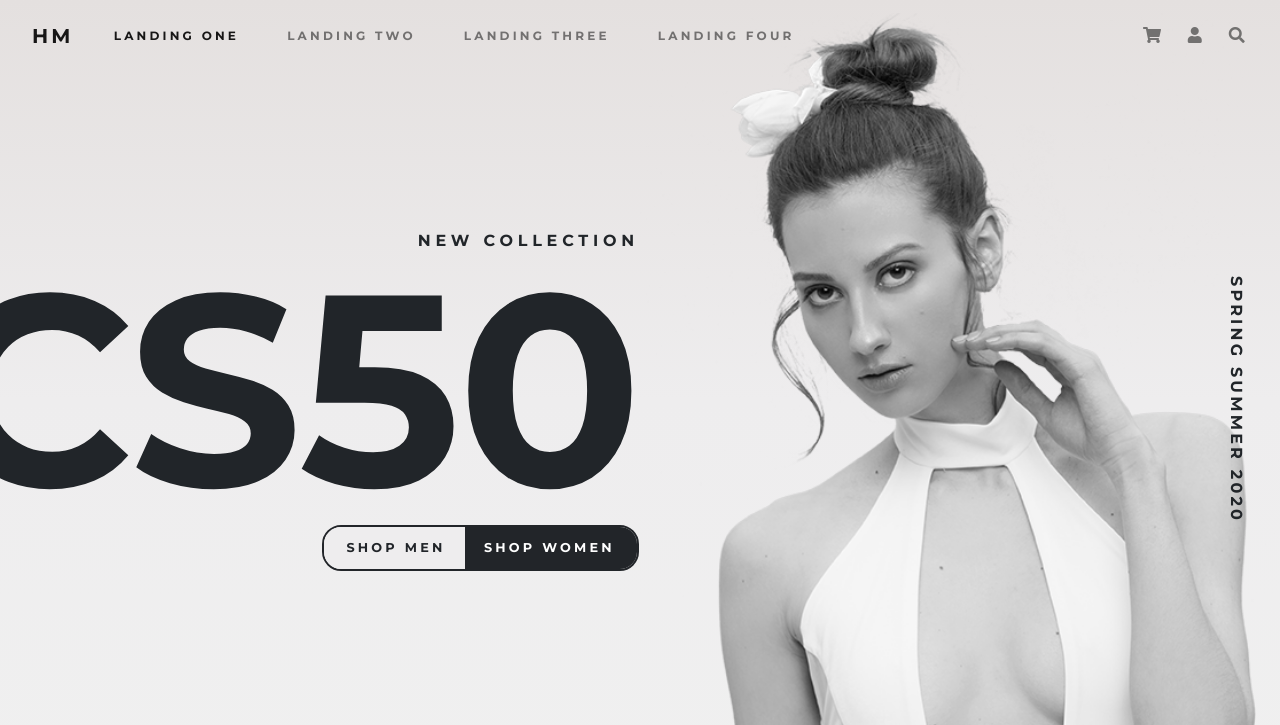
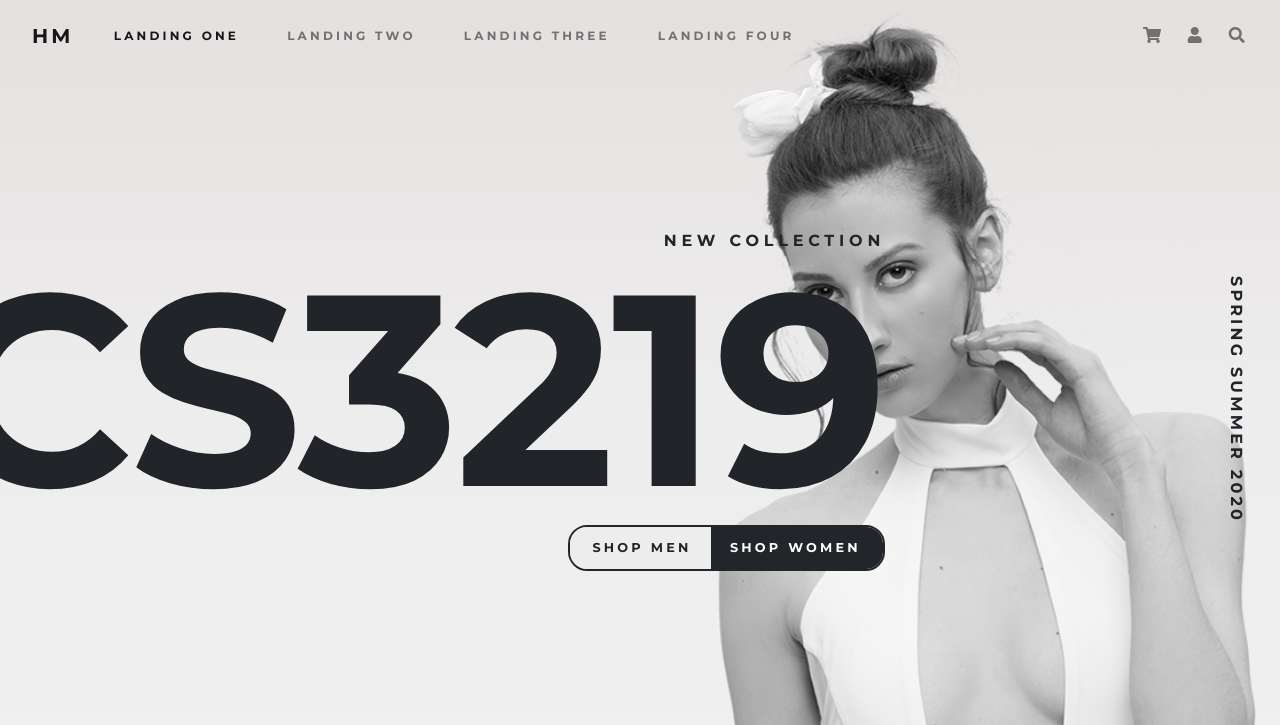
Before and after one commit to zhuhanming/cs3219-a1, a plain HTML site: page index.html in a window 1280 px wide. Shown: the top 725 px of the page. Drawn offline with nearby package versions, Linux system fonts and the light colour scheme.

Commit message:
fix: update index.html

```diff
--- a/index.html
+++ b/index.html
@@ -69,7 +69,7 @@
     <div class="main">
       <div class="main__left-words">
         <p class="main__left-words--collection">New Collection</p>
-        <h1>CS50</h1>
+        <h1>CS3219</h1>
         <div class="main__left-words--buttons">
           <div class="main__left-words--buttons-men">Shop Men</div>
           <div class="main__left-words--buttons-women">Shop Women</div>
```
